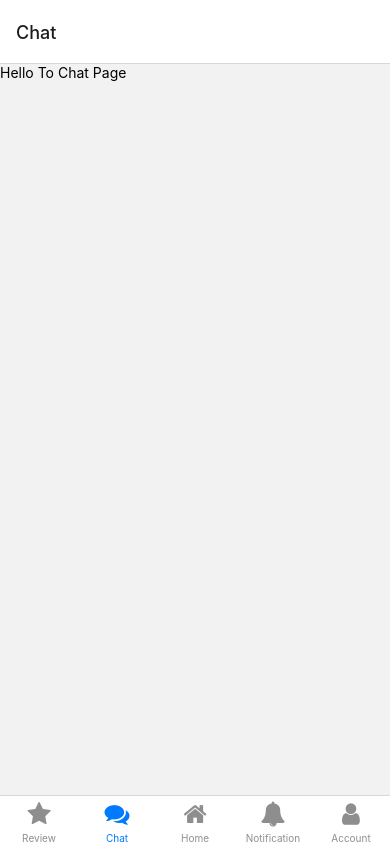
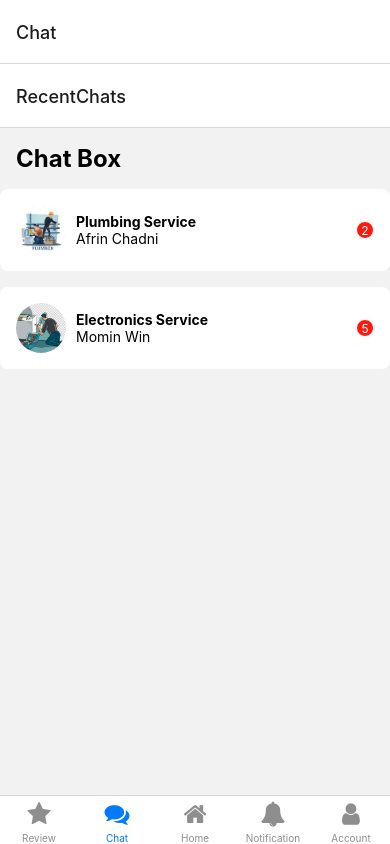
Before and after one commit to AbuMomin/Samadhan_App, a React Native app in the folder frontEnd/: screen /Chat in a window 390 px wide. Built offline with nearby package versions, Linux system fonts and the light colour scheme.

Commit message:
UI of Chatting pages Added !!!

```diff
--- a/frontEnd/App.tsx
+++ b/frontEnd/App.tsx
@@ -5,13 +5,14 @@ import { createStackNavigator } from "@react-navigation/stack";
 import ClientHomePage from "./src/pages_Client/HomeClientPage";
 import ReviewClientPage from "./src/pages_Client/ReviewClient";
 import AccountClientPage from "./src/pages_Client/AccountClient";
-// import NotificationClientPage from "./src/pages_Client/NotificationClient";
 import ChatClientPage from "./src/pages_Client/ChatClient";
 import Icon from "react-native-vector-icons/FontAwesome";
 import PagesScreen from "./src/common/Pages";
 import LandingPage from "./src/common/LandingPage";
 import GetStartedPage from "./src/common/GetStartedPage";
 import NotificationPage from "./src/common/Notification";
+import RecentChatsPage from "./src/common/RecentChatsPage";
+import ChattingPage from "./src/common/ChattingPage";
 
 const stack = createStackNavigator();
 const TempReviewScreen = () => {
@@ -24,6 +25,13 @@ const TempReviewScreen = () => {
     </stack.Navigator>
   );
 };
+
+const ChatsStack = () => (
+  <stack.Navigator>
+    <stack.Screen name="RecentChats" component={RecentChatsPage} />
+    <stack.Screen name="Chatting" component={ChattingPage} />
+  </stack.Navigator>
+);
 
 const Tab = createBottomTabNavigator();
 const App = (props: any) => {
@@ -51,7 +59,7 @@ const App = (props: any) => {
         })}
       >
         <Tab.Screen name="Review" component={TempReviewScreen} />
-        <Tab.Screen name="Chat" component={ChatClientPage} />
+        <Tab.Screen name="Chat" component={ChatsStack} />
         <Tab.Screen name="Home" component={ClientHomePage} />
         <Tab.Screen name="Notification" component={NotificationPage} />
         <Tab.Screen name="Account" component={AccountClientPage} />
--- /dev/null
+++ b/frontEnd/src/common/ChattingPage.tsx
@@ -0,0 +1,109 @@
+import React from "react";
+import { ScrollView, View, Text, Image, TouchableOpacity } from "react-native";
+import { Button } from "react-native-elements";
+
+interface ChatMessage {
+  id: number;
+  sender: string;
+  message: string;
+}
+
+const ChattingPage: React.FC = () => {
+  const chatMessages: ChatMessage[] = [
+    { id: 1, sender: "John Doe", message: "Hello, how can I help you?" },
+    { id: 2, sender: "You", message: "I need plumbing service for my home." },
+    // Add more chat messages as needed
+  ];
+
+  return (
+    <ScrollView>
+      {/* Top Pane */}
+      <View
+        style={{
+          backgroundColor: "#333",
+          marginBottom: 16,
+          padding: 16,
+          borderRadius: 8,
+        }}
+      >
+        {/* Top Pane Content */}
+        <View style={{ flexDirection: "row", alignItems: "center" }}>
+          <Image
+            source={require("../../assets/plumber.jpg")}
+            style={{ width: 50, height: 50, borderRadius: 8 }}
+          />
+          <View style={{ flex: 1, marginLeft: 10 }}>
+            <Text style={{ color: "#fff", fontWeight: "bold" }}>
+              Plumbing Service
+            </Text>
+            <Text style={{ color: "#fff" }}>Chatting with John Doe</Text>
+          </View>
+        </View>
+        {/* Buttons */}
+        <View style={{ flexDirection: "row", marginTop: 10 }}>
+          <TouchableOpacity>
+            <Button
+              title="Job Amount Set"
+              buttonStyle={{ backgroundColor: "#00bcd4" }}
+            />
+          </TouchableOpacity>
+          <TouchableOpacity style={{ marginLeft: 10 }}>
+            <Button
+              title="Schedule Arrival Time"
+              buttonStyle={{ backgroundColor: "#4caf50" }}
+            />
+          </TouchableOpacity>
+        </View>
+      </View>
+
+      {/* Chat Messages */}
+      {chatMessages.map((message) => (
+        <View key={message.id} style={{ flexDirection: "row", margin: 16 }}>
+          <Image
+            source={require("../../assets/person.png")}
+            style={{ width: 40, height: 40, borderRadius: 20, marginRight: 10 }}
+          />
+          <View
+            style={{
+              flex: 1,
+              backgroundColor: "#e0e0e0",
+              padding: 10,
+              borderRadius: 8,
+            }}
+          >
+            <Text>{message.sender}</Text>
+            <Text>{message.message}</Text>
+          </View>
+        </View>
+      ))}
+
+      {/* Amount Set Box */}
+      <View
+        style={{
+          backgroundColor: "#e0e0e0",
+          margin: 16,
+          padding: 16,
+          borderRadius: 8,
+        }}
+      >
+        <Text>User A has set the Job Amount</Text>
+        <View style={{ flexDirection: "row", marginTop: 10 }}>
+          <TouchableOpacity>
+            <Button
+              title="Accept the Amount of Job"
+              buttonStyle={{ backgroundColor: "#4caf50" }}
+            />
+          </TouchableOpacity>
+          <TouchableOpacity style={{ marginLeft: 10 }}>
+            <Button
+              title="Offer another Amount"
+              buttonStyle={{ backgroundColor: "#ff5722" }}
+            />
+          </TouchableOpacity>
+        </View>
+      </View>
+    </ScrollView>
+  );
+};
+
+export default ChattingPage;
--- /dev/null
+++ b/frontEnd/src/common/RecentChatsPage.tsx
@@ -0,0 +1,84 @@
+// RecentChatsPage.tsx
+
+import React from "react";
+import { ScrollView, View, Text, Image, TouchableOpacity } from "react-native";
+import { Badge } from "react-native-elements";
+import { useNavigation } from "@react-navigation/native";
+
+interface RecentChat {
+  id: number;
+  jobTitle: string;
+  personName: string;
+  newMessages: number;
+  image: any; // Replace 'any' with the correct type for your image
+}
+
+const RecentChatsPage: React.FC = (props: any) => {
+  const navigation = useNavigation();
+
+  const handleChatPress = (chatId: number) => {
+    // Navigate to the ChattingPage with the selected chatId
+    props.navigation.navigate("Chatting", { chatId });
+  };
+
+  const recentChats: RecentChat[] = [
+    {
+      id: 1,
+      jobTitle: "Plumbing Service",
+      personName: "Afrin Chadni",
+      newMessages: 2,
+      image: require("../../assets/plumber.jpg"),
+    },
+    {
+      id: 1,
+      jobTitle: "Electronics Service",
+      personName: "Momin Win",
+      newMessages: 5,
+      image: require("../../assets/electronics.png"),
+    },
+    // Add more recent chat objects as needed
+  ];
+
+  return (
+    <ScrollView>
+      <Text style={{ fontSize: 24, fontWeight: "bold", margin: 16 }}>
+        Chat Box
+      </Text>
+      {recentChats.map((chat) => (
+        <TouchableOpacity
+          key={chat.id}
+          onPress={() => handleChatPress(chat.id)}
+          style={{
+            marginBottom: 16,
+            padding: 16,
+            backgroundColor: "#fff",
+            borderRadius: 8,
+            elevation: 2,
+          }}
+        >
+          <View
+            style={{
+              flexDirection: "row",
+              alignItems: "center",
+              justifyContent: "space-between",
+            }}
+          >
+            <Image
+              source={chat.image}
+              style={{ width: 50, height: 50, borderRadius: 25 }}
+            />
+            <View style={{ flex: 1, marginLeft: 10 }}>
+              <Text style={{ fontWeight: "bold" }}>{chat.jobTitle}</Text>
+              <Text>{chat.personName}</Text>
+            </View>
+            {chat.newMessages > 0 && (
+              <Badge value={chat.newMessages} status="error" />
+            )}
+          </View>
+        </TouchableOpacity>
+      ))}
+    </ScrollView>
+  );
+};
+
+export default RecentChatsPage;
```
Also changed, not shown: frontEnd/assets/person.png (added).
